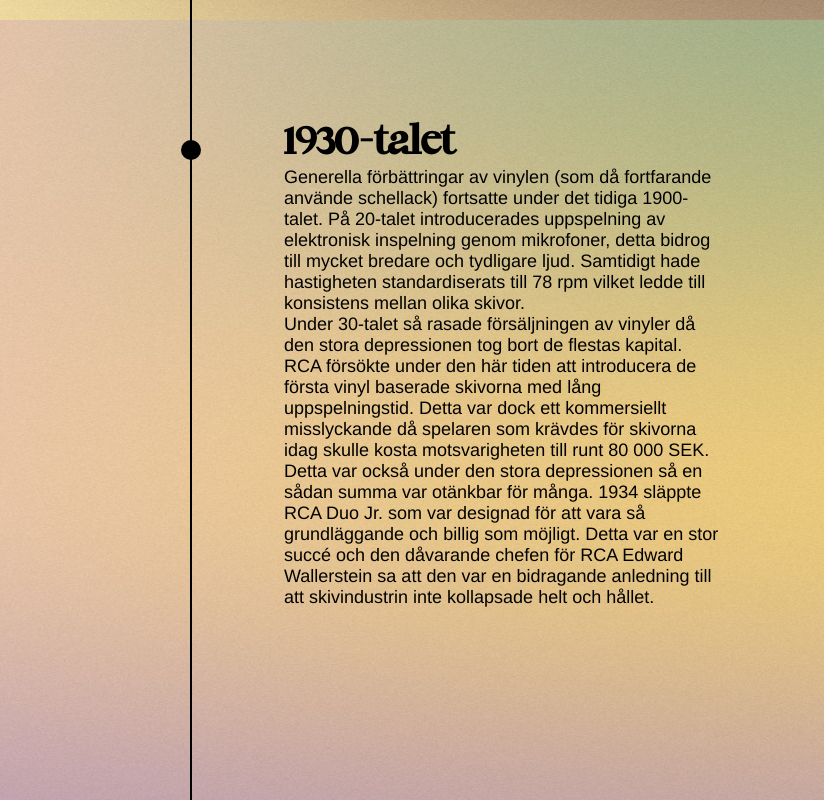
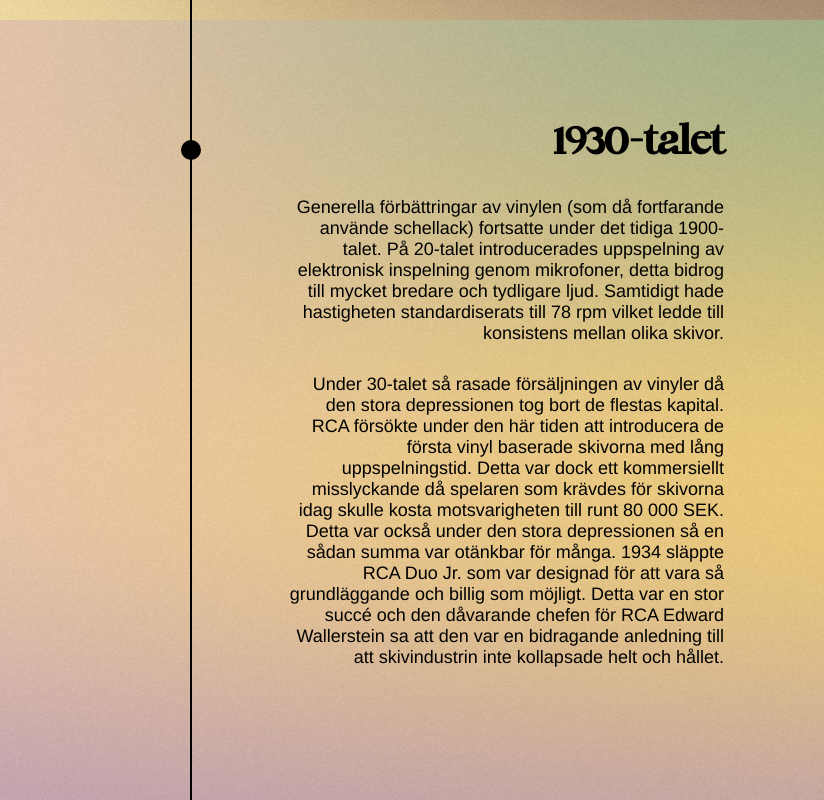
Before and after one commit to Hampus833/LP-skivan, a plain HTML site: page index.html in a window 1280 px wide. Shown: the part 780-1580 px from the top of the page, 456-1280 px from the left. Drawn offline with Linux system fonts and the light colour scheme.

Commit message:
added a text-align and top padding for text

```diff
--- a/index.css
+++ b/index.css
@@ -51,6 +51,7 @@ h2 {
 p {
     font-size: 18px;
     font-family: "Helvetica";
+    margin-top: 30px;
 }
 
 .container {
@@ -149,6 +150,7 @@ p {
 
 .text_right {
     grid-column: 2;
+    text-align: end;
 }
 
 .timeline {
```
